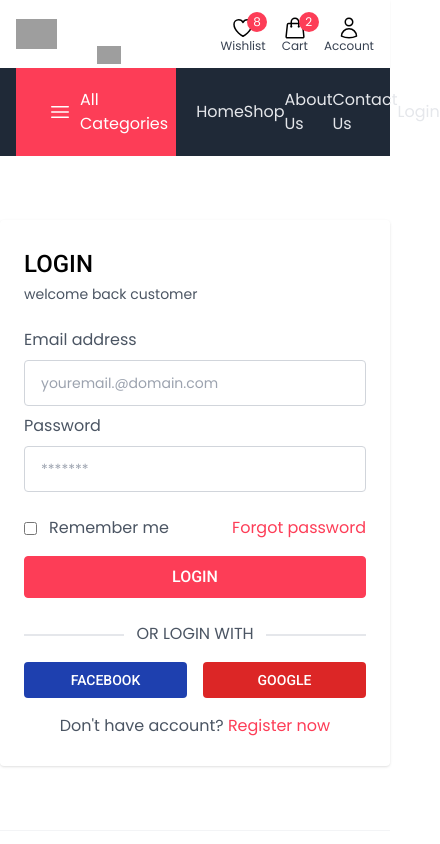
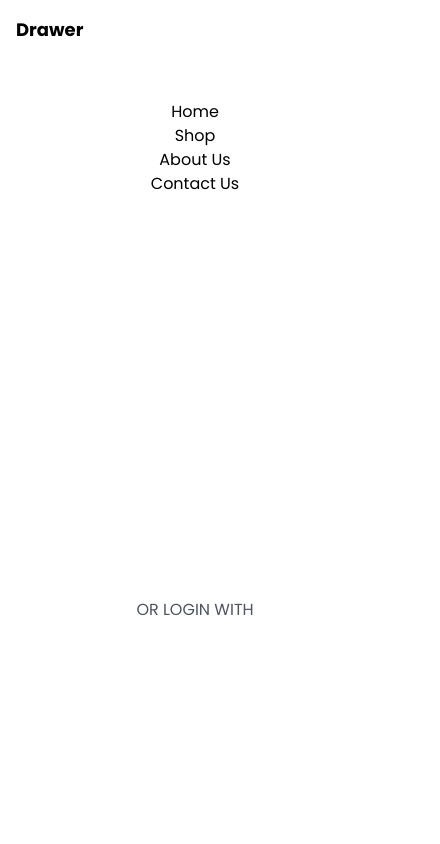
Before and after one commit to rayhanferdous/ecommerce-frontend-nextjs, a Next.js app: page /login in a window 390 px wide. Both pictures are taken after a click on the element "All Categories". Shown: the top 844 px of the page, 440 px wide, since content can reach past the window. Built offline with nearby package versions, Linux system fonts and the light colour scheme; grey boxes are pictures that could not be loaded.

Commit message:
mobile responsive

```diff
--- a/components/layout/Header.jsx
+++ b/components/layout/Header.jsx
@@ -9,10 +9,11 @@ import {
 import NavLinkCard from "../utils/header/NavLinkCard";
 import SearchField from "../utils/header/SearchField";
 import IconCard from "../utils/header/IconCard";
-// import DrawerContainer from "../utils/header/DrawerContainer";
+import DrawerContainer from "../utils/header/DrawerContainer";
 
 const Header = () => {
   const [openDrawer, setOpenDrawer] = useState(false);
+  const [openSearch, setOpenSearch] = useState(false);
   return (
     <>
       <header className="py-4 shadow-sm bg-white">
@@ -20,7 +21,30 @@ const Header = () => {
           <Link href="/">
             <img src="/assets/images/logo.svg" alt="Logo" className="w-32" />
           </Link>
-          <SearchField />
+          <div
+            onClick={() => setOpenSearch(!openSearch)}
+            className="hidden max-sm-max:flex w-full justify-end"
+          >
+            <div className="bg-primary p-1.5 rounded-md">
+              <svg
+                xmlns="http://www.w3.org/2000/svg"
+                fill="none"
+                viewBox="0 0 24 24"
+                stroke-width="1.5"
+                stroke="currentColor"
+                className="w-5 h-5 stroke-white"
+              >
+                <path
+                  stroke-linecap="round"
+                  stroke-linejoin="round"
+                  d="M21 21l-5.197-5.197m0 0A7.5 7.5 0 105.196 5.196a7.5 7.5 0 0010.607 10.607z"
+                />
+              </svg>
+            </div>
+          </div>
+          <div className="block max-sm-max:hidden">
+            <SearchField />
+          </div>
           <div className="flex items-center space-x-4">
             {iconCardItems.map((item, index) => (
               <IconCard
@@ -40,8 +64,16 @@ const Header = () => {
         <div className="container flex gap-5">
           <div
             onClick={() => setOpenDrawer(!openDrawer)}
-            className="px-8 py-4 bg-primary flex items-center cursor-pointer relative group"
+            className="px-8 py-4 bg-primary items-center cursor-pointer hidden max-sm-max:flex"
           >
+            <img
+              src="/assets/images/icons/burger-menu.svg"
+              alt="all-categories"
+              className="w-6"
+            />
+            <span className="capitalize ml-2 text-white">All Categories</span>
+          </div>
+          <div className="px-8 py-4 bg-primary flex items-center cursor-pointer relative group max-sm-max:hidden">
             <img
               src="/assets/images/icons/burger-menu.svg"
               alt="all-categories"
@@ -69,19 +101,40 @@ const Header = () => {
             </div>
           </div>
 
-          <div className="flex items-center justify-between flex-grow md:pl-12 py-5">
-            <div className="flex items-center sm:gap-3 md:gap-6 capitalize">
+          <div className="flex items-center justify-between max-sm-max:justify-end flex-grow md:pl-12 py-5">
+            <div className="flex items-center sm-max:gap-3 md:gap-6 capitalize max-sm-max:hidden">
               {navLinks.map((link, index) => (
                 <NavLinkCard key={index} path={link.path} name={link.name} />
               ))}
             </div>
-            <NavLinkCard path={"/"} name={"Login"} />
+            <Link
+              href={"/"}
+              className="text-white sm-max:text-gray-200 sm-max:hover:text-white transition"
+            >
+              Login
+            </Link>
           </div>
         </div>
       </nav>
-      {/* <DrawerContainer isOpen={openDrawer} setIsOpen={setOpenDrawer}>
-        asdfas
-      </DrawerContainer> */}
+      <DrawerContainer
+        title={"Drawer"}
+        isOpen={openDrawer}
+        setIsOpen={setOpenDrawer}
+      >
+        <div className="items-center flex-col sm-max:gap-3 md:gap-6 capitalize hidden max-sm-max:flex">
+          {navLinks.map((link, index) => (
+            <NavLinkCard key={index} path={link.path} name={link.name} />
+          ))}
+        </div>
+      </DrawerContainer>
+      <DrawerContainer
+        title={"Search"}
+        isOpen={openSearch}
+        setIsOpen={setOpenSearch}
+        position="top"
+      >
+        <SearchField />
+      </DrawerContainer>
     </>
   );
 };
--- a/components/utils/header/DrawerContainer.jsx
+++ b/components/utils/header/DrawerContainer.jsx
@@ -1,24 +1,62 @@
-import React from "react";
+import React, { useEffect } from "react";
 
-export default function DrawerContainer({ children, isOpen, setIsOpen }) {
+export default function DrawerContainer({
+  children,
+  isOpen,
+  setIsOpen,
+  position = "left",
+  ...rest
+}) {
+  const containerPosition = `${position}-0`;
+  const positionsOpen = {
+    right: "translate-x-0",
+    left: "-translate-x-0",
+    top: "translate-y-0",
+    bottom: "translate-y-0",
+  };
+  const positionsClose = {
+    right: "translate-x-full",
+    left: "-translate-x-full",
+    top: "-translate-y-full",
+    bottom: "translate-y-full",
+  };
+  useEffect(() => {
+    if (isOpen) {
+      document.body.style.overflow = "hidden";
+    } else {
+      document.body.removeAttribute("style");
+    }
+  }, [isOpen]);
+
   return (
     <main
       className={
         " fixed overflow-hidden z-10 bg-gray-900 bg-opacity-25 inset-0 transform ease-in-out " +
         (isOpen
-          ? " transition-opacity opacity-100 duration-500 translate-x-0  "
-          : " transition-all delay-500 opacity-0 translate-x-full  ")
+          ? `transition-opacity opacity-100 duration-500  ${positionsOpen[position]}`
+          : `transition-all delay-500 opacity-0 ${positionsClose[position]}`)
       }
     >
       <section
-        className={
-          " w-screen max-w-lg right-0 absolute bg-white h-full shadow-xl delay-400 duration-500 ease-in-out transition-all transform  " +
-          (isOpen ? " translate-x-0 " : " translate-x-full ")
-        }
+        className={`${
+          position == "top" || position == "bottom"
+            ? `max-h-96 ${
+                position == "bottom" ? "rounded-t-xl" : "rounded-b-xl"
+              }`
+            : "h-full max-w-lg"
+        } w-screen ${containerPosition} absolute bg-white shadow-xl delay-400 duration-500 ease-in-out transition-all transform ${
+          isOpen ? positionsOpen[position] : positionsClose[position]
+        }`}
       >
-        <div className="relative w-screen max-w-lg pb-10 flex flex-col space-y-6 overflow-y-scroll h-full">
-          <header className="p-4 font-bold text-lg">Header</header>
-          {children}
+        <div
+          className={`${
+            position == "top" || position == "bottom"
+              ? "max-h-96"
+              : "h-full max-w-lg"
+          } relative w-screen pb-10 flex flex-col space-y-6`}
+        >
+          <header className="p-4 font-bold text-lg">{rest.title}</header>
+          <div className="p-4">{children}</div>
         </div>
       </section>
       <section
--- a/components/utils/header/NavLinkCard.jsx
+++ b/components/utils/header/NavLinkCard.jsx
@@ -2,7 +2,10 @@ import Link from "next/link";
 
 const NavLinkCard = ({ path, name }) => {
   return (
-    <Link href={path} F className="text-gray-200 hover:text-white transition">
+    <Link
+      href={path}
+      className="sm-max:text-gray-200 sm-max:hover:text-white transition"
+    >
       {name}
     </Link>
   );
--- a/components/utils/header/SearchField.jsx
+++ b/components/utils/header/SearchField.jsx
@@ -1,9 +1,9 @@
 import React from "react";
 
-const SearchField = () => {
+const SearchField = ({ hidden }) => {
   return (
     <form className="w-full lg:max-w-xl relative flex">
-      <span className="absolute left-4 top-3 text-lg text-gray-400">
+      <span className={`absolute left-4 top-3 text-lg text-gray-400`}>
         <img
           src="/assets/images/icons/search.svg"
           alt="search"
@@ -14,10 +14,10 @@ const SearchField = () => {
         type="text"
         name="search"
         id="search"
-        className="w-full border border-primary border-r-0 pl-12 py-3 pr-3 rounded-l-md focus:outline-none hidden sm:flex"
+        className={`w-full border border-primary border-r-0 pl-12 py-3 pr-3 rounded-l-md focus:outline-none flex ${hidden}`}
         placeholder="search"
       />
-      <button className="text-center align-middle bg-primary border border-primary text-white px-8 rounded-r-md hover:bg-transparent hover:text-primary transition hidden sm:flex sm:items-center">
+      <button className="text-center align-middle bg-primary border border-primary text-white px-8 rounded-r-md hover:bg-transparent hover:text-primary transition flex items-center">
         Search
       </button>
     </form>
--- a/tailwind.config.js
+++ b/tailwind.config.js
@@ -7,7 +7,7 @@ module.exports = {
   ],
   theme: {
     screens: {
-      sm: "576px",
+      sm: "500px",
       "sm-max": "640px",
       md: "768px",
       lg: "992px",
```
